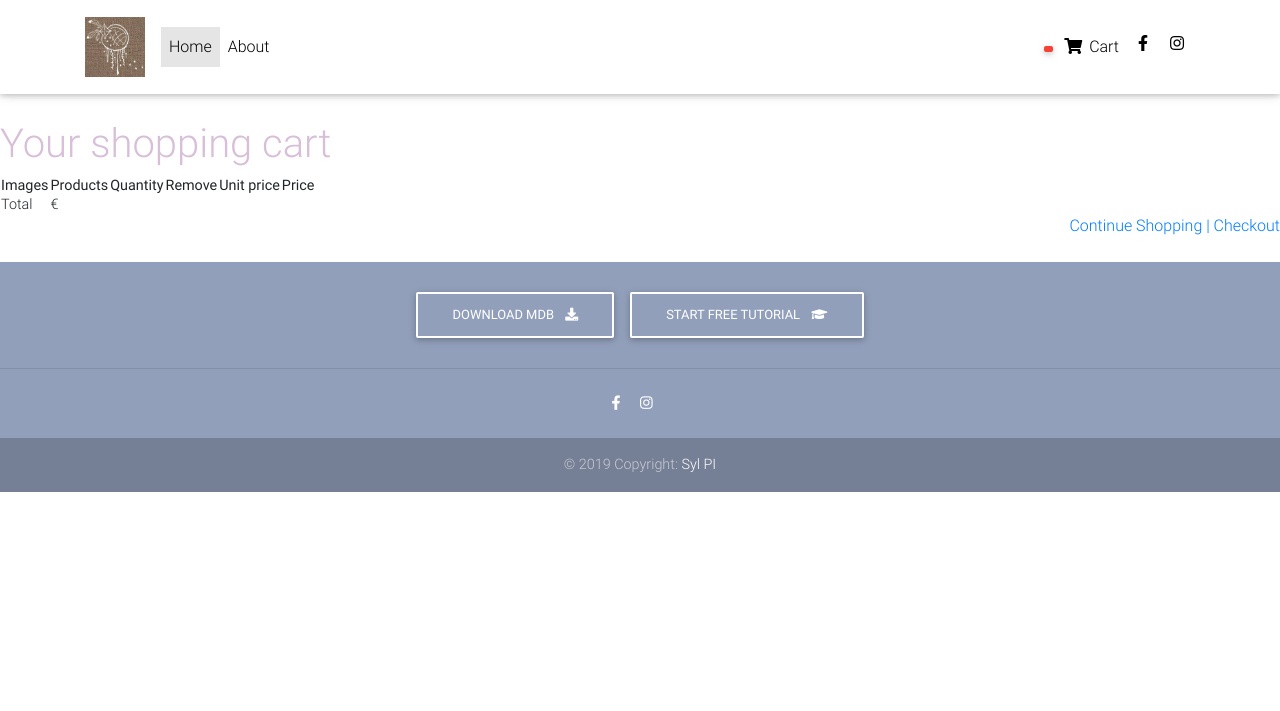
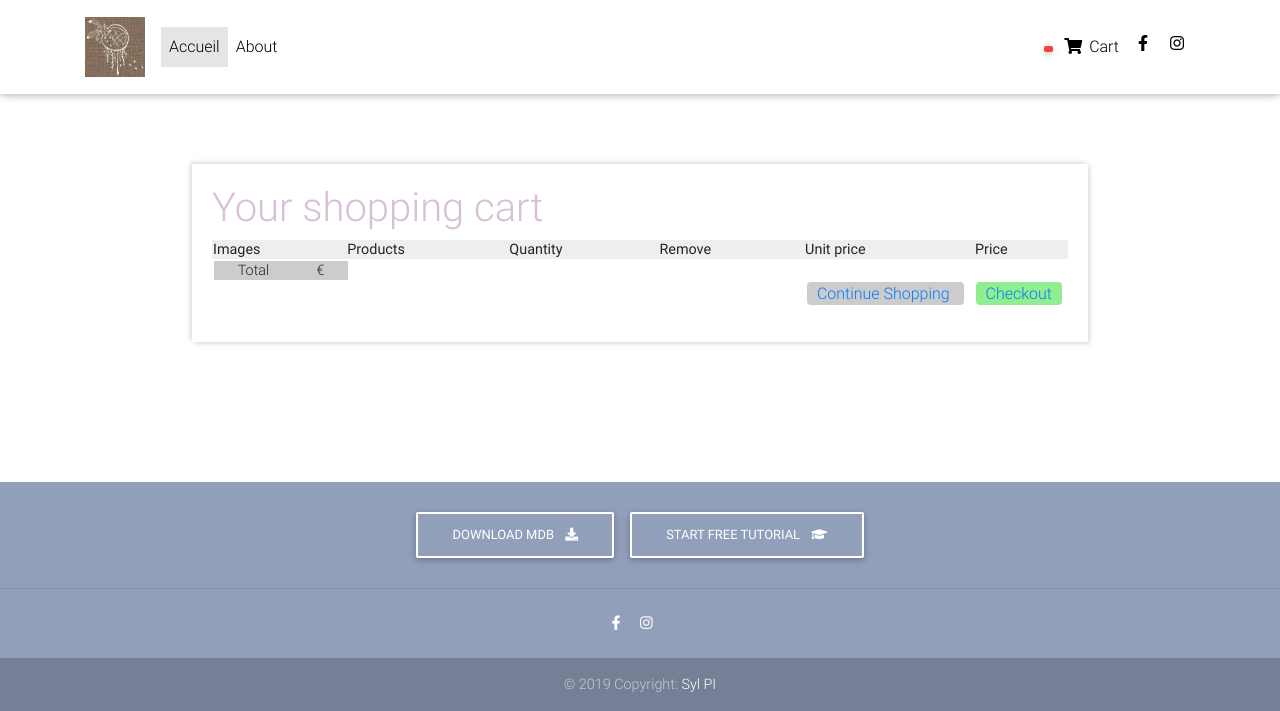
Before and after one commit to sylpi10/myShop, a Django app: template cart/templates/cart/detail.html in a window 1280 px wide. Shown: the top 711 px of the page. Run offline with Django 3.2, Linux system fonts and the light colour scheme; the template is opened without the code that fills it, so the values that code supplies are empty; some libraries are stand-ins or nearby versions.

Commit message:
add home link

```diff
--- a/cart/templates/cart/detail.html
+++ b/cart/templates/cart/detail.html
@@ -7,7 +7,10 @@
 {% endblock %}
 
 {% block content %}
-<br><br><br><br>
+     <link href="{% static 'css/base.css' %}" rel="stylesheet">
+
+<div class="detail-wrapper">
+
      <h1>Your shopping cart</h1>
     <table>
         <thead>
@@ -27,7 +30,7 @@
             <td>
                 <a href="{{ product.get_absolute_url }}">
                     <img src="{% if product.image %}{{ product.image.url }}
-                {% else %}{% static 'img/no_image.png' %}{% endif %}">
+                    {% else %}{% static 'img/no_image.png' %}{% endif %}" width="360">
                 </a>
             </td>
             <td>{{ product.name }}</td>
@@ -53,8 +56,8 @@
         </tbody>
     </table>
     <p class="text-right">
-    <a href="{% url 'shop:product_list' %}" class="button light">  Continue Shopping  |  </a>
+        <a href="{% url 'shop:product_list' %}" class="button light">  Continue Shopping </a>
         <a href="{% url 'orders:order_create' %}">  Checkout  </a>
     </p>
-
+</div>
 {% endblock %}
--- a/myShop/settings.py
+++ b/myShop/settings.py
@@ -65,7 +65,7 @@ TEMPLATES = [
                 'django.template.context_processors.request',
                 'django.contrib.auth.context_processors.auth',
                 'django.contrib.messages.context_processors.messages',
-                'cart.context_processor.cart'
+                'cart.context_processors.cart',
             ],
         },
     },
--- a/myShop/urls.py
+++ b/myShop/urls.py
@@ -18,6 +18,8 @@ from django.urls import path, include
 from django.conf import settings
 from django.conf.urls.static import static
 
+from shop import views
+
 urlpatterns = [
     path('admin/', admin.site.urls),
     path('cart/', include('cart.urls', namespace='cart')),
--- a/shop/static/css/base.css
+++ b/shop/static/css/base.css
@@ -39,3 +39,38 @@ main{
 .products-list>ul>li>a:hover{
     background-color: #D8BFE5;
 }
+
+/* cart detail*/
+.detail-wrapper{
+    width: 70%;
+    margin: 140px auto;
+    box-shadow: 2px 2px 4px #ddd, -2px -2px 4px #ddd;
+    padding: 20px;
+}
+table{
+    width: 100%;
+}
+table>thead{
+    background-color: #eee;
+    mt4
+}
+table>tbody>tr{
+width: 100%;
+    display: flex;
+    align-items: center;
+    justify-content: space-around;
+    background-color: #ccc;
+    margin: 2px;
+}
+
+.text-right>a{
+    padding: 2px 10px;
+    border-radius: 4px;
+    margin: 6px;
+}
+.text-right>a:first-child{
+    background-color: #ccc;
+}
+.text-right>a:last-child{
+    background-color: lightgreen;
+}
--- a/shop/templates/shop/base.html
+++ b/shop/templates/shop/base.html
@@ -1,13 +1,13 @@
 {% load static %}
 
 < !DOCTYPE html>
-<html lang="en">
+<html lang="fr">
 
 <head>
   <meta charset="utf-8">
   <meta name="viewport" content="width=device-width, initial-scale=1, shrink-to-fit=no">
   <meta http-equiv="x-ua-compatible" content="ie=edge">
-  <title>Material Design Bootstrap</title>
+  <title>L'Atelier Chenoa</title>
   <!-- Font Awesome -->
   <link rel="stylesheet" href="https://use.fontawesome.com/releases/v5.11.2/css/all.css">
   <!-- Bootstrap core CSS -->
@@ -16,7 +16,7 @@
   <link href="{% static 'css/mdb.min.css' %}" rel="stylesheet">
   <!-- Your custom styles (optional) -->
   <link href="{% static 'css/style.min.css' %}" rel="stylesheet">
-    <link href="{% static 'css/base.css' %}" rel="stylesheet">
+  <link href="{% static 'css/base.css' %}" rel="stylesheet">
 <!--  <style type="text/css">-->
 <!--    html,-->
 <!--    body,-->
@@ -55,7 +55,7 @@
     <div class="container">
 
       <!-- Brand -->
-      <a class="navbar-brand waves-effect" href="#" target="_blank">
+      <a class="navbar-brand waves-effect" href="{% url 'shop:product_list' %}" target="_blank">
         <img src="../../static/img/logo.jpg" width="60" alt="">
       </a>
 
@@ -71,7 +71,7 @@
         <!-- Left -->
         <ul class="navbar-nav mr-auto">
           <li class="nav-item active">
-            <a class="nav-link waves-effect" href="">Home
+            <a class="nav-link waves-effect" href="{% url 'shop:product_list' %}">Accueil
               <span class="sr-only">(current)</span>
             </a>
           </li>
```
Also changed, not shown: shop/templates/shop/product/detail.html (+10 -6 lines), cart/context_processors.py (renamed from cart/context_processor.py), shop/templates/shop/product/list.html (line endings or trailing spaces). Lines whose indentation alone changed are shown as unchanged.
